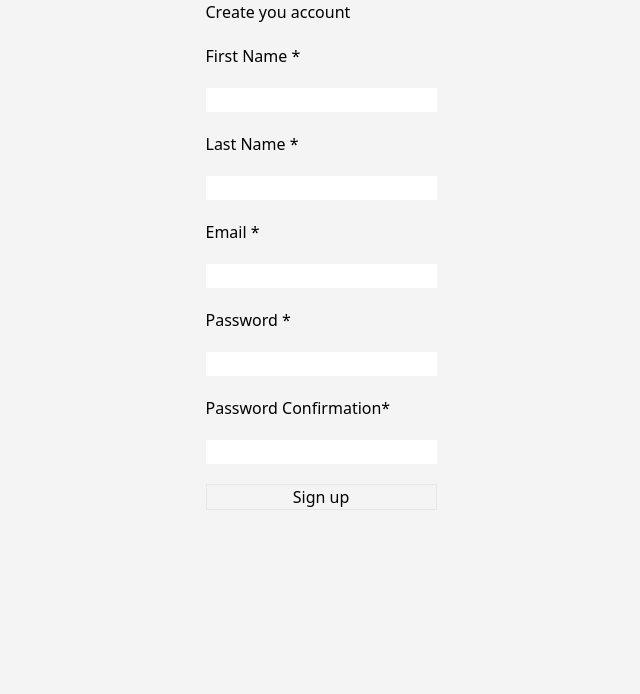
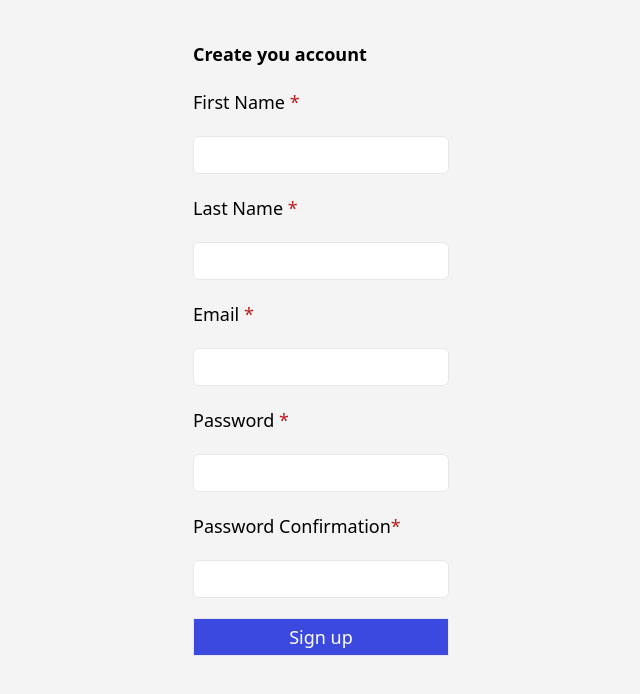
Before and after one commit to DEVFBA/k-desafio-nextjs, a Next.js app: page /newUser in a window 1280 px wide. Shown: the top 694 px of the page, without its empty margins (319-959 px from the left). Built offline with nearby package versions, Linux system fonts and the light colour scheme.

Commit message:
feat: Create New User

```diff
--- a/pages/newUser.jsx
+++ b/pages/newUser.jsx
@@ -46,9 +46,12 @@ const CreateUserPage = () => {
 
   return (
     <>
-      <section className="bg-zinc-100 h-screen w-full flex flex-row justify-center">
-        <form className="flex flex-col gap-5" onSubmit={handleSubmit(onSubmit)}>
-          <h2>Create you account</h2>
+      <section className="bg-zinc-100 h-screen w-full flex flex-row justify-center py-10 text-lg">
+        <form
+          className="flex flex-col gap-5 w-1/5"
+          onSubmit={handleSubmit(onSubmit)}
+        >
+          <h2 className="text-lg font-bold">Create you account</h2>
           {/* <label htmlFor="profilePicture">Profile Image</label>
           <input
             type="file"
@@ -57,9 +60,10 @@ const CreateUserPage = () => {
             {...register("profilePicture")}
           /> */}
           <label htmlFor="firstName">
-            First Name <span>*</span>
+            First Name <span className="text-red-700">*</span>
           </label>
           <input
+            className="border rounded-md p-1"
             type="text"
             name="firstName"
             id="firstName"
@@ -69,9 +73,10 @@ const CreateUserPage = () => {
             })}
           />
           <label htmlFor="lastName">
-            Last Name <span>*</span>
+            Last Name <span className="text-red-700">*</span>
           </label>
           <input
+            className="border rounded-md p-1"
             type="text"
             name="lastName"
             id="lastName"
@@ -81,9 +86,10 @@ const CreateUserPage = () => {
             })}
           />
           <label htmlFor="email">
-            Email <span>*</span>
+            Email <span className="text-red-700">*</span>
           </label>
           <input
+            className="border rounded-md p-1"
             type="email"
             name="email"
             id="email"
@@ -93,9 +99,10 @@ const CreateUserPage = () => {
             })}
           />
           <label htmlFor="password">
-            Password <span>*</span>
+            Password <span className="text-red-700">*</span>
           </label>
           <input
+            className="border rounded-md p-1"
             type="password"
             name="password"
             id="password"
@@ -105,9 +112,10 @@ const CreateUserPage = () => {
             })}
           />
           <label htmlFor="passwordConfirmation">
-            Password Confirmation<span>*</span>
+            Password Confirmation<span className="text-red-700">*</span>
           </label>
           <input
+            className="border rounded-md p-1"
             type="password"
             name="passwordConfirmation"
             id="passwordConfirmation"
@@ -119,7 +127,9 @@ const CreateUserPage = () => {
               },
             })}
           />
-          <button className="border">Sign up</button>
+          <button className="border p-1 bg-[#3B49DF] text-white font-medium">
+            Sign up
+          </button>
         </form>
       </section>
     </>
```
